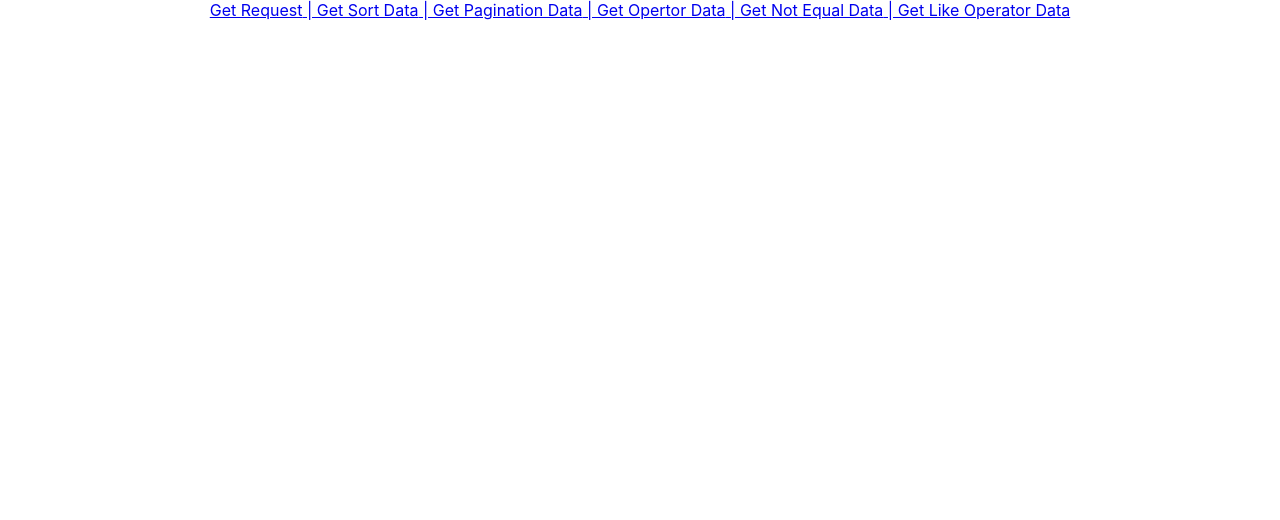
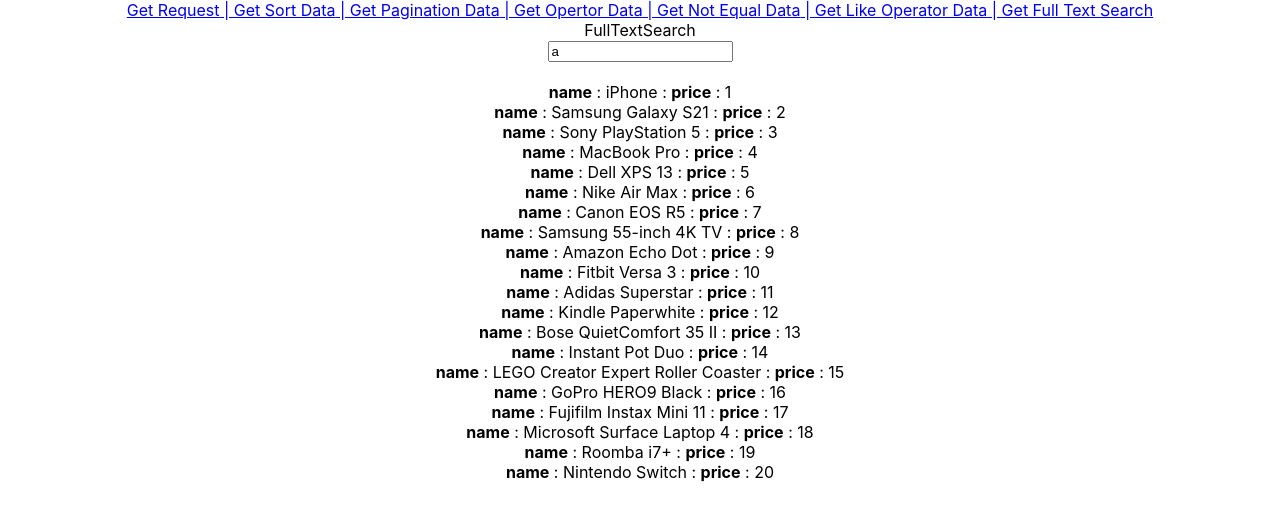
Before and after one commit to es-77/react-js-learn-app, a React (Create React App) app: page /get-full-text-search in a window 1280 px wide. Shown: the top 520 px of the page. Built offline with nearby package versions, Linux system fonts and the light colour scheme; data requests are answered from the project's data file.

Commit message:
full text search

```diff
--- a/src/App.js
+++ b/src/App.js
@@ -70,6 +70,7 @@
 import OperatorsRequest from './json_server_components/OperatorsRequest';
 import LikeOperator from './json_server_components/LikeOperator';
 import NotEqualRequest from './json_server_components/NotEqualRequest';
+import FullTextSearch from './json_server_components/FullTextSearch';
 const queryClient = new QueryClient();
 function App() {
   return (
@@ -167,6 +168,7 @@
           <Route path='/get-opertor-data' element={<OperatorsRequest />} />
           <Route path='/get-not-equal-data' element={<NotEqualRequest />} />
           <Route path='/get-like-operator-data' element={<LikeOperator />} />
+          <Route path='/get-full-text-search' element={<FullTextSearch />} />
         </Routes>
       </QueryClientProvider>
     </div>
--- /dev/null
+++ b/src/json_server_components/FullTextSearch.js
@@ -0,0 +1,28 @@
+import axios from 'axios';
+import React, { useState } from 'react'
+import { useQuery } from 'react-query';
+
+const getProductsFullTextSearch = (search) => {
+    console.log(search);
+    return axios.get(`http://localhost:4000/products?q=${search}`);
+}
+function FullTextSearch() {
+    const [search, setSearch] = useState('a');
+    const { data } = useQuery(['get-product-by-full-text', search], () => getProductsFullTextSearch(search))
+    console.log(">>>>>>>>>", data)
+    return (
+        <div>FullTextSearch
+            <br />
+            <input type="text" name="search" id="search" value={search} onChange={(e) => setSearch(e.target.value)} />
+            <br />
+            <br />
+            {data?.data?.map((product) => {
+                return <div key={product?.id}>
+                    <span><b>name</b> :  {product?.name} : </span> <span><b>price</b> :  {product?.price}</span>
+                </div>
+            })}
+        </div>
+    )
+}
+
+export default FullTextSearch
--- a/src/json_server_components/JsonSideBar.js
+++ b/src/json_server_components/JsonSideBar.js
@@ -10,6 +10,7 @@
             <Link to="/get-opertor-data"> | Get Opertor Data</Link>
             <Link to="/get-not-equal-data"> | Get Not Equal Data</Link>
             <Link to="/get-like-operator-data"> | Get Like Operator Data</Link>
+            <Link to="/get-full-text-search"> | Get Full Text Search</Link>
         </div>
     )
 }
```
